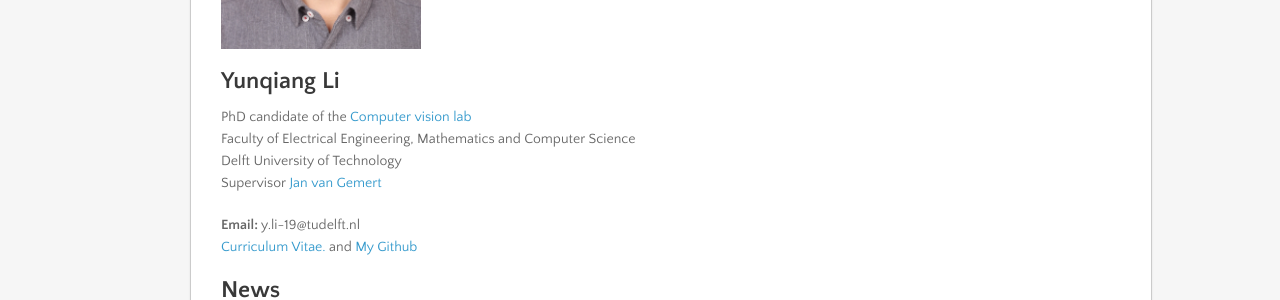
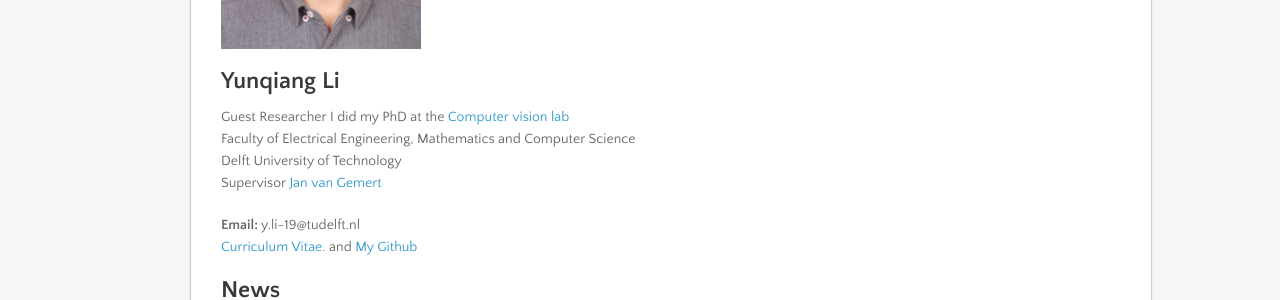
Before and after one commit to liyunqianggyn/liyunqianggyn.github.io, a Jekyll site: the page built from index.md, in a window 1280 px wide and 900 px high. Shown: the part 354-654 px from the top of the window. Built offline with Jekyll 4.4.1, drawn with Linux system fonts in a browser that asks for light colours; nearby versions of some CDN libraries; our own code applies the rules of GitHub Pages for plain Markdown files.

Commit message:
Update index.md

```diff
--- a/index.md
+++ b/index.md
@@ -1,7 +1,8 @@
 <img align="top" width='200' src="yunqiang3.jpg">
 
 ## Yunqiang Li <br/>
-PhD candidate of the <a href="http://visionlab.tudelft.nl">Computer vision lab</a><br/>
+Guest Researcher
+I did my PhD at the <a href="http://visionlab.tudelft.nl">Computer vision lab</a><br/>
 Faculty of Electrical Engineering, Mathematics and Computer Science<br/>
 Delft University of Technology<br/>
 Supervisor <a href="https://jvgemert.github.io/">Jan van Gemert</a><br/>
```
